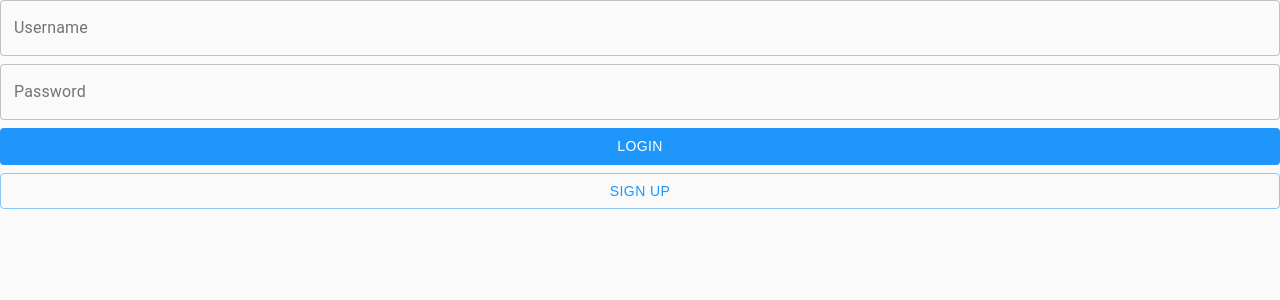
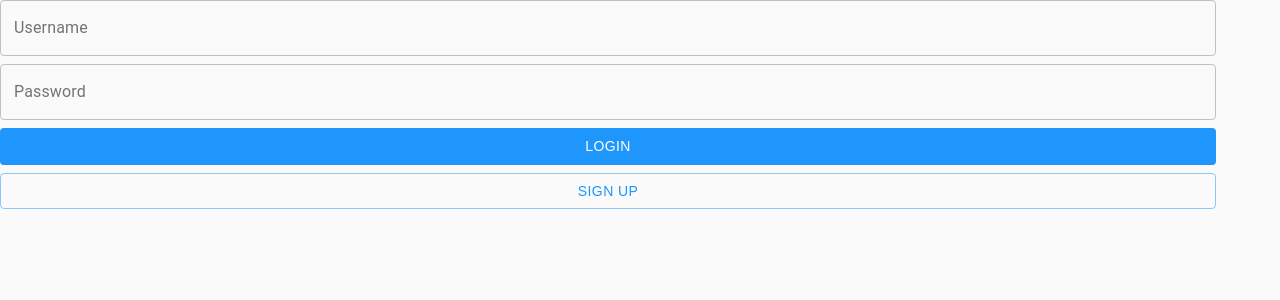
Before and after one commit to matt-evangelidis/COMP3120-assignment2, a React (Create React App) app: page / in a window 1280 px wide. Shown: the top 300 px of the page. Built offline with nearby package versions, Linux system fonts and the light colour scheme.

Commit message:
Fixed state error

```diff
--- a/src/components/auth/Login.jsx
+++ b/src/components/auth/Login.jsx
@@ -4,8 +4,8 @@ import TextField from "@material-ui/core/TextField";
 import Button from "@material-ui/core/Button";
 
 function Login() {
-	const [username, setUsername] = useState(null);
-	const [password, setPassword] = useState(null);
+	const [username, setUsername] = useState("");
+	const [password, setPassword] = useState("");
 
 	const handlers = {
 		username: (value) => setUsername(value),
--- a/src/styles/forms.scss
+++ b/src/styles/forms.scss
@@ -1,3 +1,10 @@
 form .input:not(:last-child) {
 	margin-bottom: 8px;
 }
+
+form .input {
+	// margin-left: 2px;
+	width: 95%;
+	margin: auto;
+	flex-basis: 100%;
+}
```
